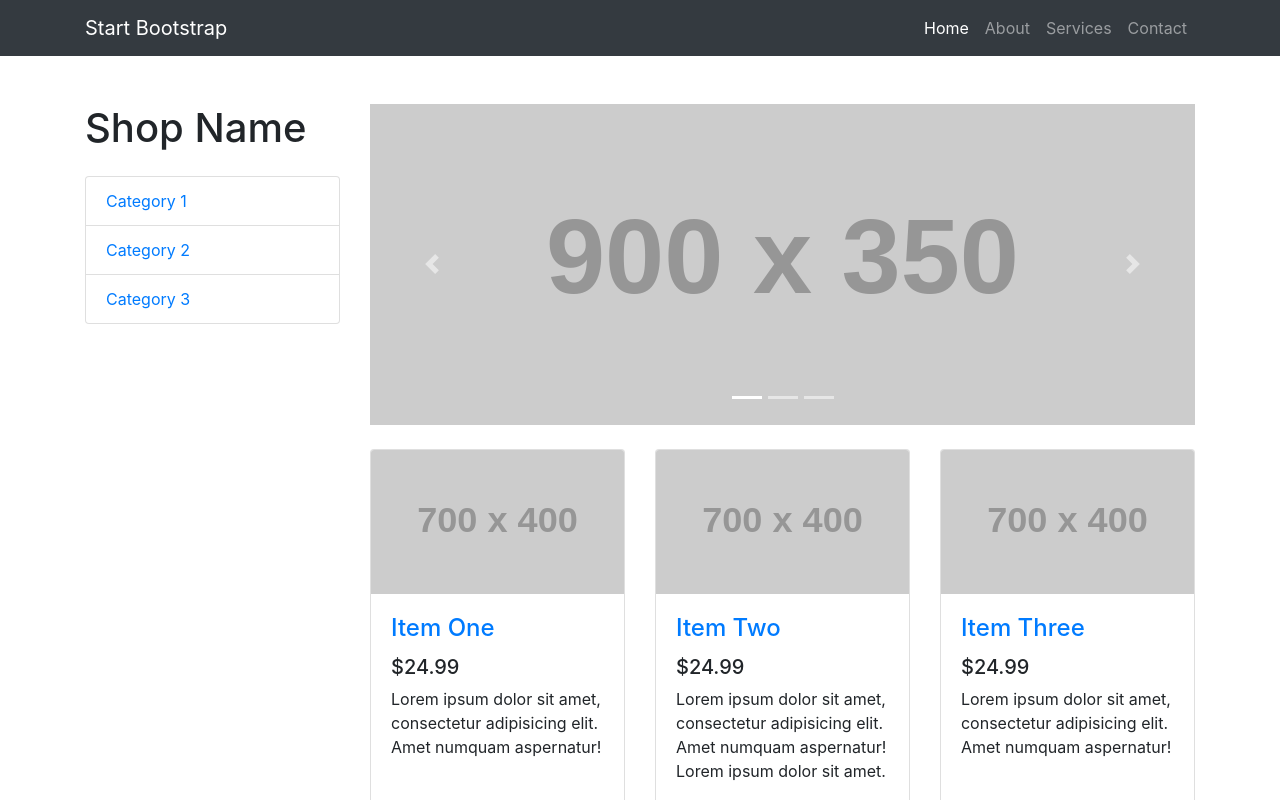
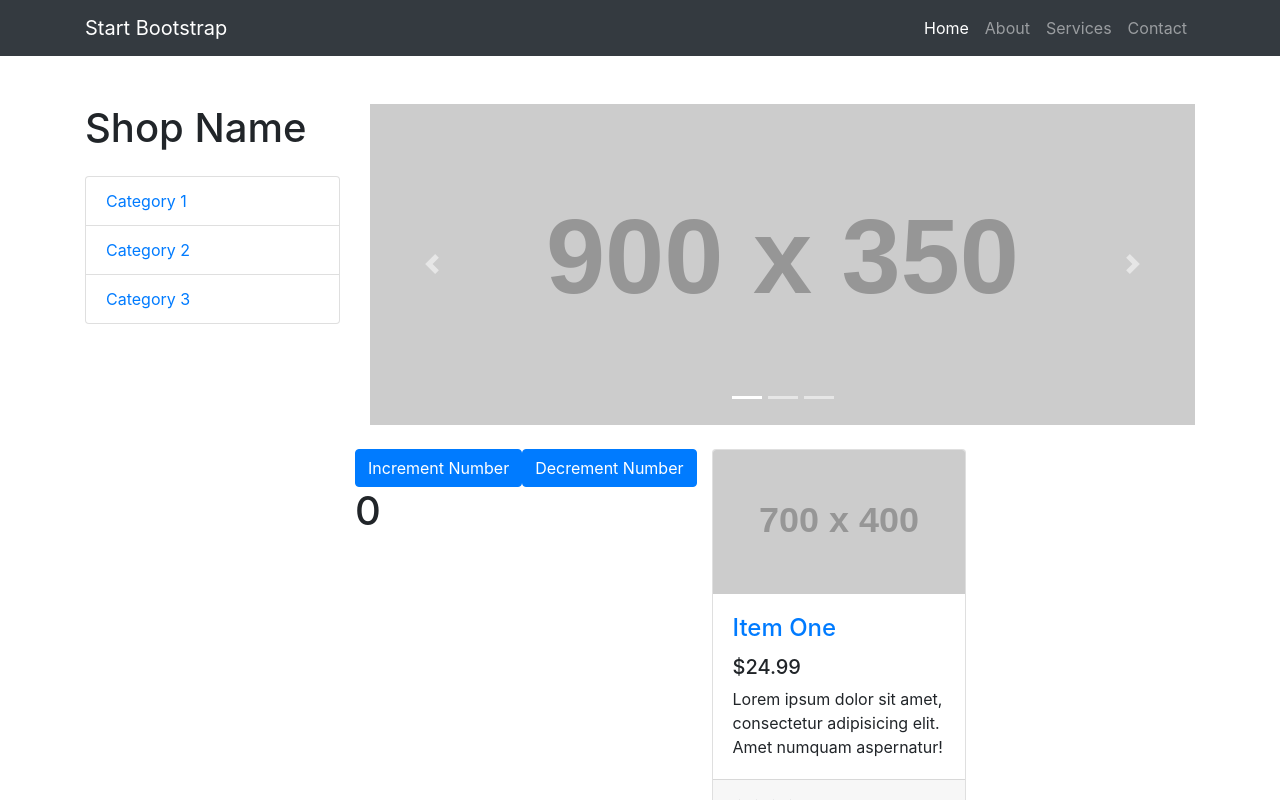
Before and after one commit to sherzing/next-movie-app, a Next.js app: page / in a window 1280 px wide. Shown: the top 800 px of the page. Built offline with nearby package versions, Linux system fonts and the light colour scheme.

Commit message:
add button and state

```diff
--- a/components/movielist.js
+++ b/components/movielist.js
@@ -1,8 +1,34 @@
 import React from 'react'
 class MovieList extends React.Component {
+
+    constructor(props) {
+        super(props)
+        this.state = {
+            count: 0
+        }
+    }
+
+
+
+    increment = () => {
+        this.state.count = this.state.count + 1
+        alert({ state: count })
+
+    }
+    decrement = () => {
+        this.state.count = this.state.count - 1
+        alert('decrementing number')
+    }
+
     render() {
         return (
             <React.Fragment>
+                <div>
+                    <button onClick={this.increment} className="btn btn-primary">Increment Number</button>
+                    <button onClick={this.decrement} className="btn btn-primary">Decrement Number</button>
+
+                    <h1>{this.state.count}</h1>
+                </div>
                 <div className="col-lg-4 col-md-6 mb-4">
                     <div className="card h-100">
                         <a href="#"><img className="card-img-top" src="http://placehold.it/700x400" alt="" /></a>
```
